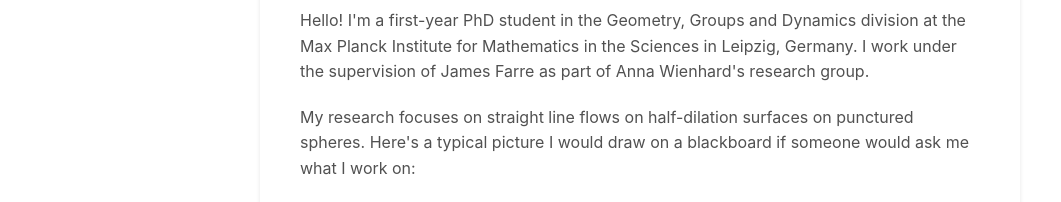
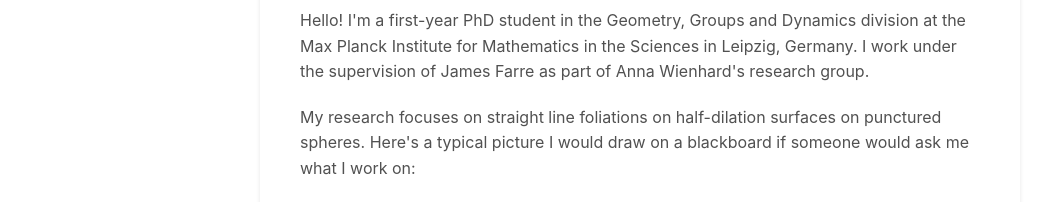
Before and after one commit to FabianLander/fabianlander.github.io, a Jekyll site: the page built from index.md, in a window 1280 px wide. Shown: the part 567-769 px from the top of the page, without its empty margins (0-1061 px from the left). Built offline with Jekyll 4.4.1, drawn with Linux system fonts in a browser that asks for light colours; some of the changed lines change nothing that is shown; grey boxes are pictures that could not be loaded.

Commit message:
fixed typo

```diff
--- a/_includes/head.html
+++ b/_includes/head.html
@@ -58,7 +58,26 @@
         displayMath: [['\\[', '\\]'], ['$$', '$$']],
         processEscapes: true,
         macros: {
-          // Your existing macros...
+        // Basic number sets
+        "R": "\\mathbb{R}",
+        "N": "\\mathbb{N}",
+        "KK": "\\mathbb{K}",
+        "RR": "\\mathbb{R}",
+        "CC": "\\mathbb{C}",
+        "HH": "\\mathbb{H}",
+        "ZZ": "\\mathbb{Z}",
+        "SS": "\\mathbb{S}",
+
+        // Operators
+        "GL": ["\\operatorname{GL}"],
+        "Aut": ["\\operatorname{Aut}"],
+        "Hom": ["\\operatorname{Hom}"],
+        "PSL": ["\\operatorname{PSL}"],
+
+        // Common notations
+        "norm": ["\\left\\lVert#1\\right\\rVert", 1],
+        "abs": ["\\left|#1\\right|", 1],
+        "inv": "^{-1}"
         }
       }
     };
--- a/index.md
+++ b/index.md
@@ -50,7 +50,7 @@
     <div class="content-card">
       <p>Hello! I'm a first-year PhD student in the Geometry, Groups and Dynamics division at the Max Planck Institute for Mathematics in the Sciences in Leipzig, Germany. I work under the supervision of James Farre as part of Anna Wienhard's research group.</p>
 
-      <p>My research focuses on straight line flows on half-dilation surfaces on punctured spheres. Here's a typical picture I would draw on a blackboard if someone would ask me what I work on:</p>
+      <p>My research focuses on straight line foliations on half-dilation surfaces on punctured spheres. Here's a typical picture I would draw on a blackboard if someone would ask me what I work on:</p>
 
       <div class="blackboard-image">
         <img
```
